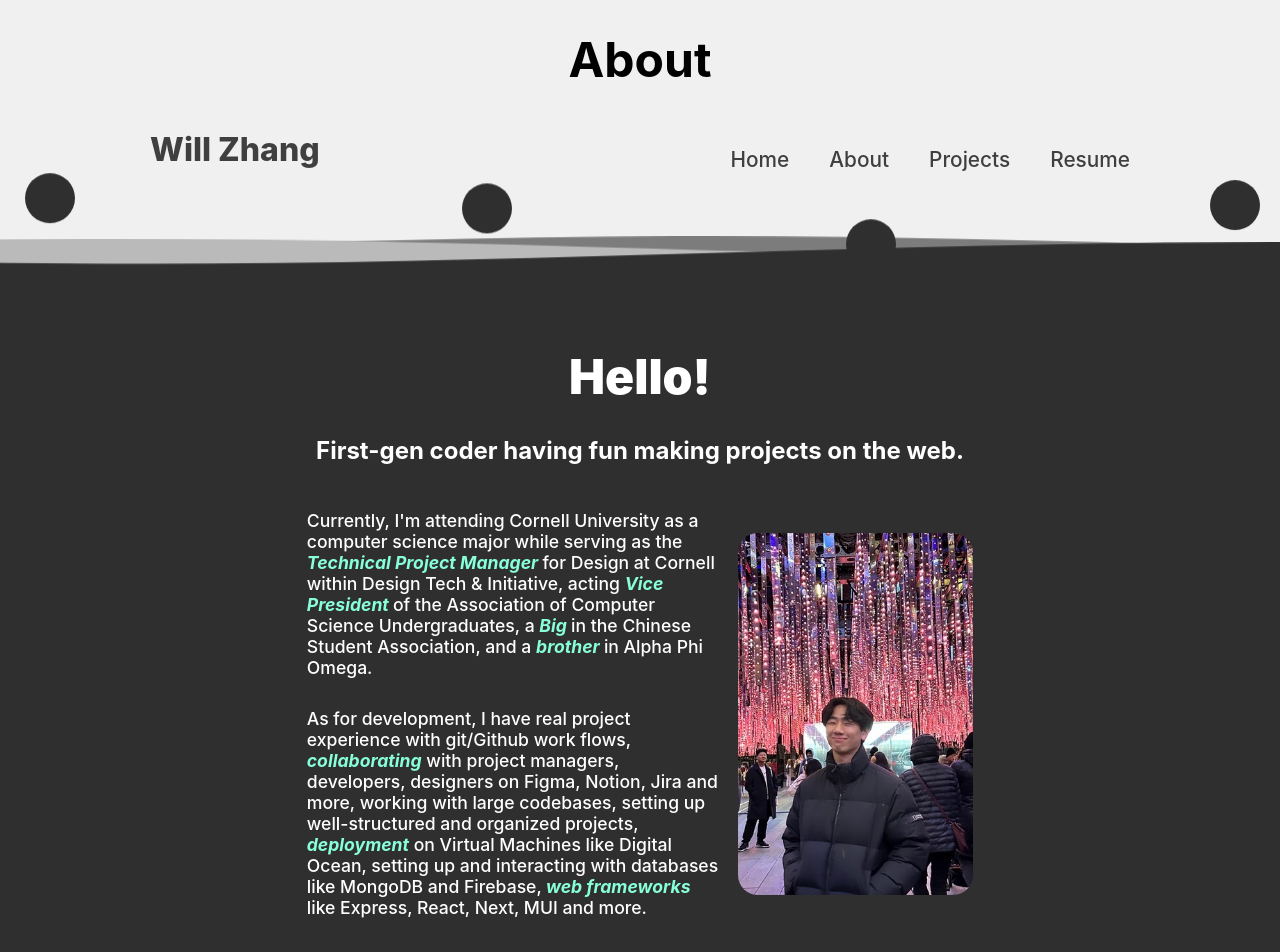
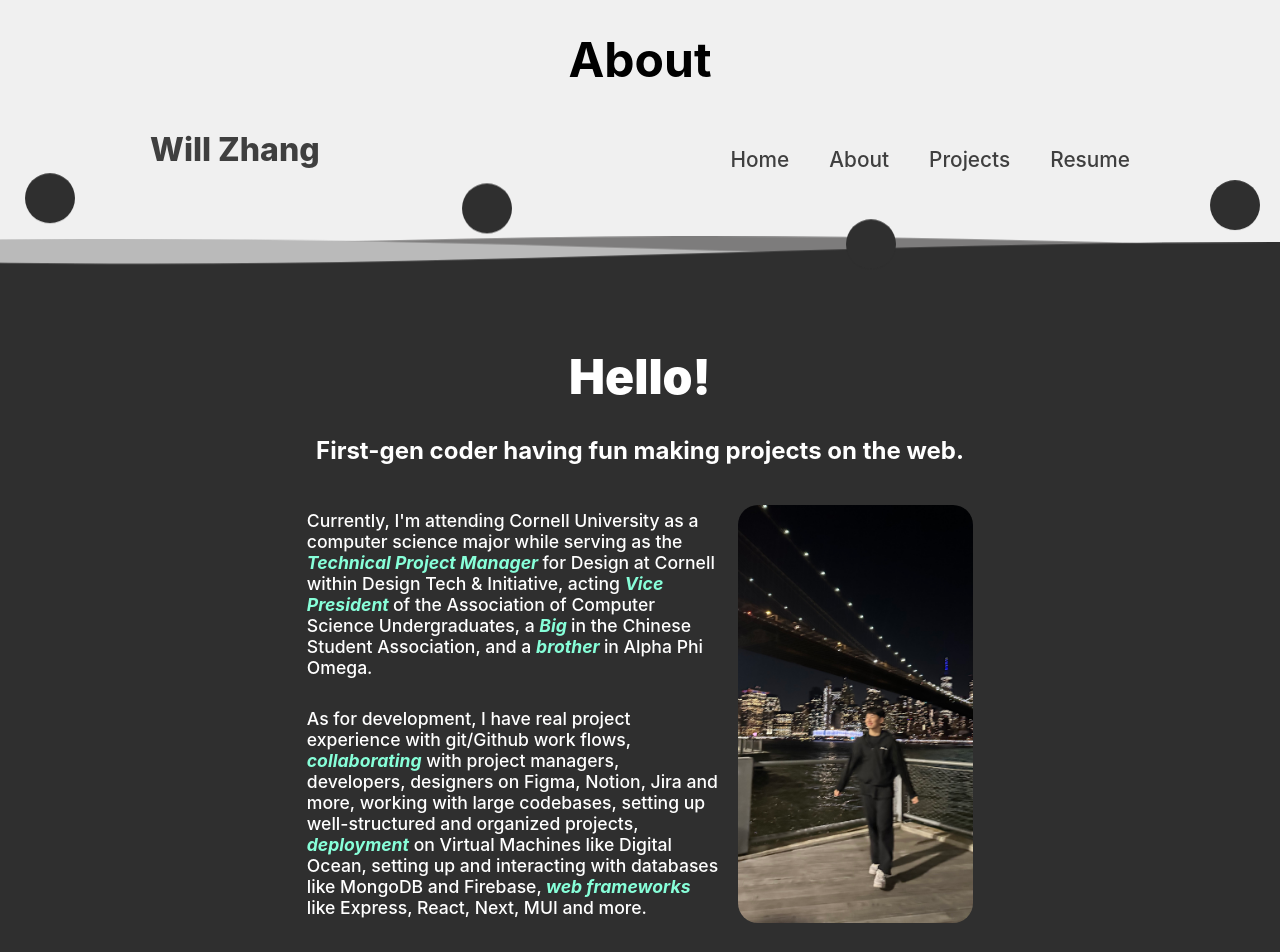
Before and after one commit to wizhaaa/wizhaa.com, a React (Create React App) app: page /about in a window 1280 px wide. Shown: the top 952 px of the page. Built offline with nearby package versions, Linux system fonts and the light colour scheme.

Commit message:
update pic

```diff
--- a/src/pages/About.tsx
+++ b/src/pages/About.tsx
@@ -44,7 +44,7 @@ const About = () => {
               like Express, React, Next, MUI and more.
             </p>
           </div>
-          <img className="me2-img" src="/me2.jpeg" alt="me" />
+          <img className="me2-img" src="/dumbo_me.jpg" alt="me" />
         </div>
 
         <WatchList />
```
Also changed, not shown: public/dumbo_me.jpg (added).
